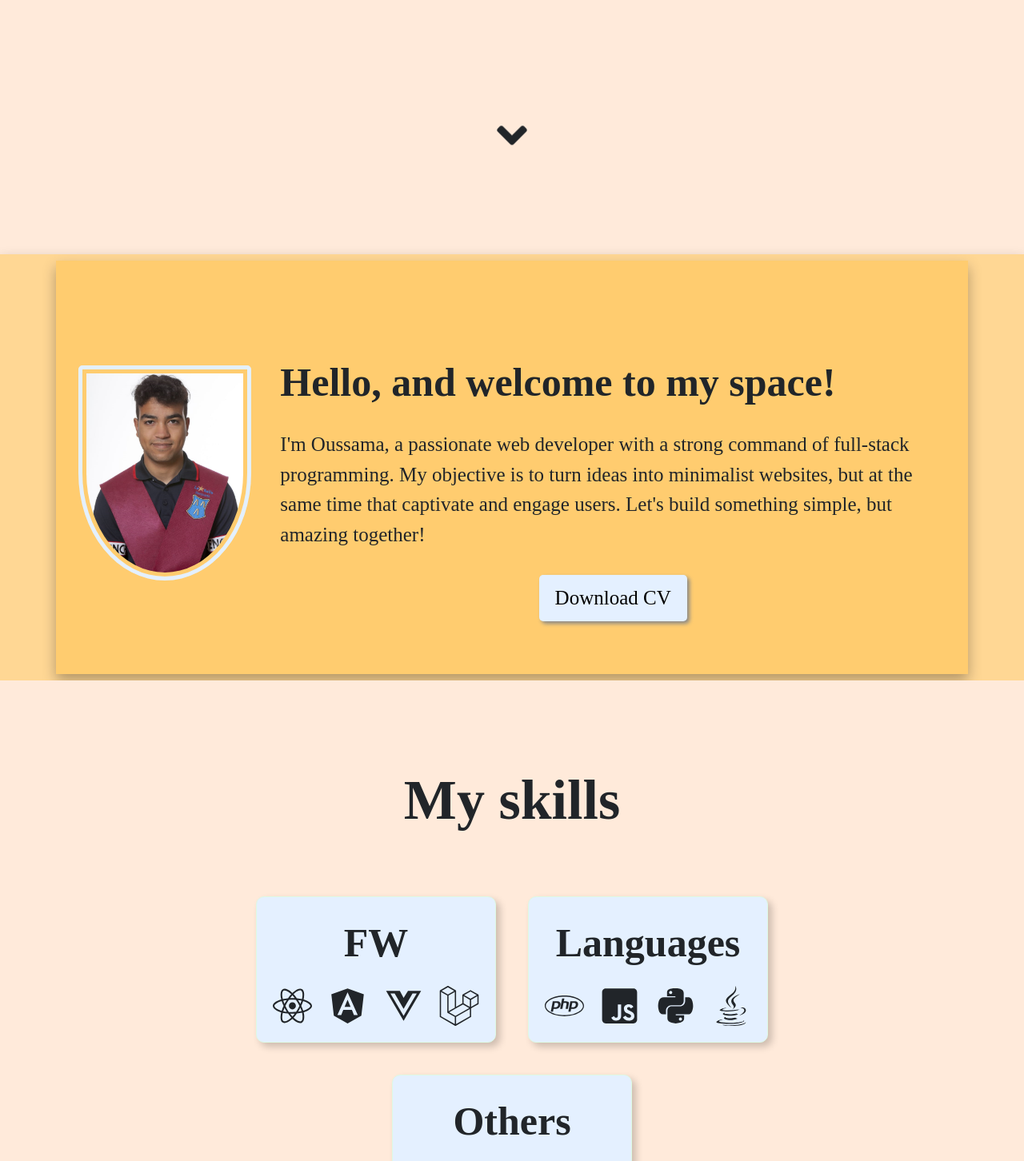
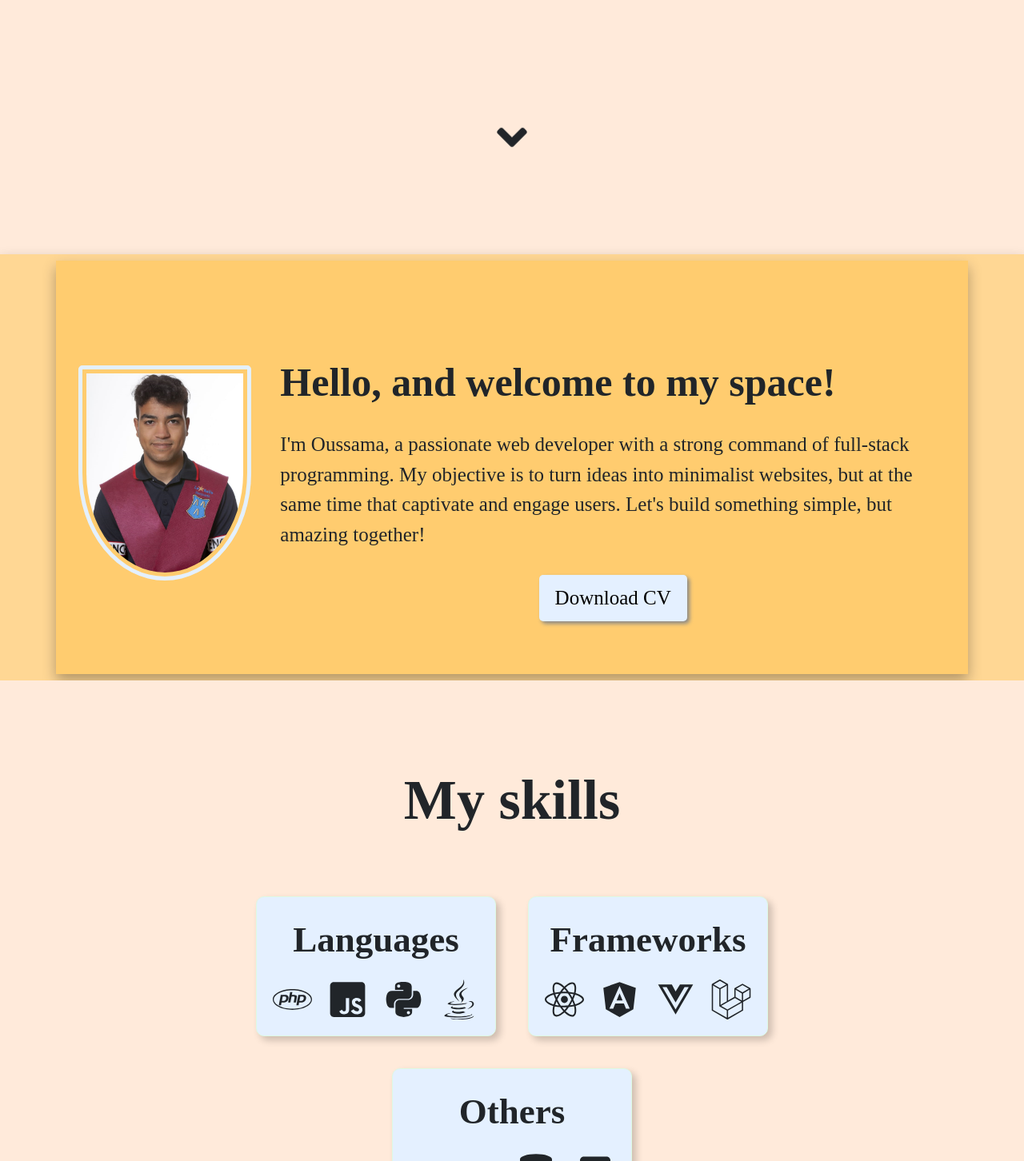
Before and after one commit to zaos22/zaos-portfolio, a React (Create React App) app: page / in a window 1280 px wide. Shown: the part 478-1930 px from the top of the page at 80% size. Built offline with nearby package versions, Linux system fonts and the light colour scheme.

Commit message:
Css modified

```diff
--- a/src/App.css
+++ b/src/App.css
@@ -429,7 +429,7 @@
 
 .titlecards {
   text-align: center;
-  font-size: 50px;
+  font-size: 45px;
   font-weight: bold;
   width: 100%;
   height: auto;
--- a/src/App.js
+++ b/src/App.js
@@ -1,35 +1,35 @@
-import Header from './Header/Header';
-import Home from './Home/Home';
-import Me from './Me/Me';
-import Skills from './Skills/Skills';
-import Education from './Education/Education';
-import Projects from './Projects/Projects';
+import HeaderLight from './Header/Header_light';
+import HomeLight from './Home/Home_light';
+import MeLight from './Me/Me_light';
+import SkillsLight from './Skills/Skills_light';
+import EducationLight from './Education/Education_light';
+import ProjectsLight from './Projects/Projects_light';
+import FooterLight from './Footer/Footer_light';
 import './App.css';
-import Footer from './Footer/Footer';
 
 function App() {
     return (
         <>
             <div>
-                <Header></Header>
+                <HeaderLight></HeaderLight>
             </div>
             <div>
-                <Home></Home>
+                <HomeLight></HomeLight>
             </div>
             <div>
-                <Me></Me>
+                <MeLight></MeLight>
             </div>
             <div>
-                <Skills></Skills>
+                <SkillsLight></SkillsLight>
             </div>
             <div>
-                <Education></Education>
+                <EducationLight></EducationLight>
             </div>
             <div>
-                <Projects></Projects>
+                <ProjectsLight></ProjectsLight>
             </div>
             <div>
-                <Footer></Footer>
+                <FooterLight></FooterLight>
             </div>
         </>
     );
--- a/src/Footer/Footer.js
+++ b/src/Footer/Footer_light.js
@@ -19,8 +19,10 @@ function Footer() {
                         </a>
                         <span className="text-muted">&copy; 2023 Zaos, Website</span>
                     </div>
+
                 </footer>
                 <ul style={{ fontSize: '30px' }} className="nav col-md-4 justify-content-end list-unstyled d-flex">
+                    <span style={{ fontWeight: 'bold' }} role='list' aria-label="Contact me" className="text-muted">Contact me</span>
                     <li className="ms-3"><a className="text-muted" target='blank' href="https://www.instagram.com/zaos_22/"><span role='link' aria-label="Visit my instagram"><FaInstagram /></span></a></li>
                     <li className="ms-3"><a className="text-muted" target='blank' href="https://github.com/zaos22"><span role='link' aria-label="Visit my github"><FaGithub /></span></a></li>
                     <li className="ms-3"><a className="text-muted" target='blank' href="https://www.linkedin.com/in/zazou-abid-501432240/"><span role='link' aria-label="Visit my linkedin"><FaLinkedin /></span></a></li>
--- a/src/Home/Home.js
+++ b/src/Home/Home_light.js
@@ -1,6 +1,6 @@
 import React, { useEffect, useState } from 'react';
 import Container from 'react-bootstrap/Container';
-import {FaAngleDown} from 'react-icons/fa';
+import { FaAngleDown } from 'react-icons/fa';
 
 function Home() {
     const name = 'Oussama Abid';
@@ -46,6 +46,9 @@ function Home() {
                     setNameIndex2(nameIndex2 + 1);
                 }
             }, 100); // Intervalo de tiempo para el apellido (puedes ajustarlo)
+            return () => {
+                clearTimeout(lastNameTimer);
+            };
         }
     }, [nameIndex2, typingLastName]);
 
--- a/src/Skills/Skills.js
+++ b/src/Skills/Skills_light.js
@@ -16,7 +16,18 @@ function Skills() {
                     <div className='note-align'>
                         <div className="note">
                             <div className='titlecards'>
-                                <p>FW</p>
+                                <p>Languages</p>
+                            </div>
+                            <div className='myicons'>
+                                <FaPhp className='iconset' />
+                                <FaJsSquare className='iconset' />
+                                <FaPython className='iconset' />
+                                <FaJava className='iconset3' />
+                            </div>
+                        </div>
+                        <div className="note">
+                            <div className='titlecards'>
+                                <p>Frameworks</p>
                             </div>
                             <div className='myicons'>
                                 <FaReact className='iconset' />
@@ -25,6 +36,10 @@ function Skills() {
                                 <FaLaravel className='iconset3' />
                             </div>
                         </div>
+                    </div>
+                </div>
+                <div className='hidediv2'>
+                    <div className='d-flex justify-content-center align-items-center'>
                         <div className="note">
                             <div className='titlecards'>
                                 <p>Languages</p>
@@ -37,31 +52,17 @@ function Skills() {
                             </div>
                         </div>
                     </div>
-                </div>
-                <div className='hidediv2'>
                     <div className='d-flex justify-content-center align-items-center'>
                         <div className="note">
+
                             <div className='titlecards'>
-                                <p>FW</p>
+                                <p>Frameworks</p>
                             </div>
                             <div className='myicons'>
                                 <FaReact className='iconset' />
                                 <FaAngular className='iconset' />
                                 <FaVuejs className='iconset' />
                                 <FaLaravel className='iconset3' />
-                            </div>
-                        </div>
-                    </div>
-                    <div className='d-flex justify-content-center align-items-center'>
-                        <div className="note">
-                            <div className='titlecards'>
-                                <p>Languages</p>
-                            </div>
-                            <div className='myicons'>
-                                <FaPhp className='iconset' />
-                                <FaJsSquare className='iconset' />
-                                <FaPython className='iconset' />
-                                <FaJava className='iconset3' />
                             </div>
                         </div>
                     </div>
```
Also changed, not shown: src/Education/Education_light.js (renamed from src/Education/Education.js), src/Header/Header_light.js (renamed from src/Header/Header.js), src/Me/Me_light.js (renamed from src/Me/Me.js), src/Projects/Projects_light.js (renamed from src/Projects/Projects.js).
